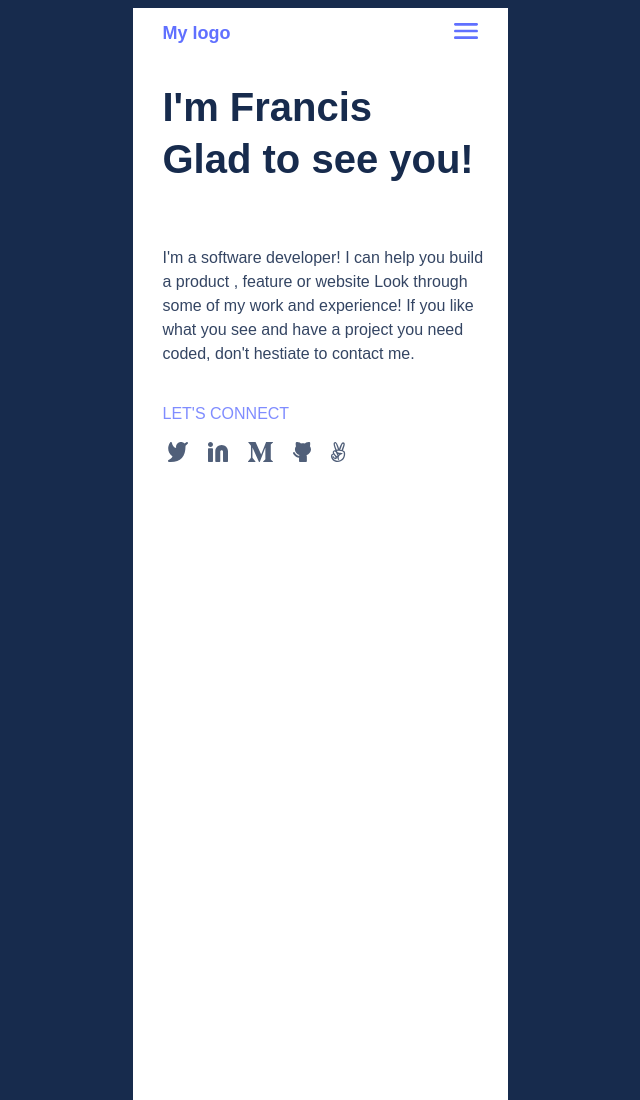
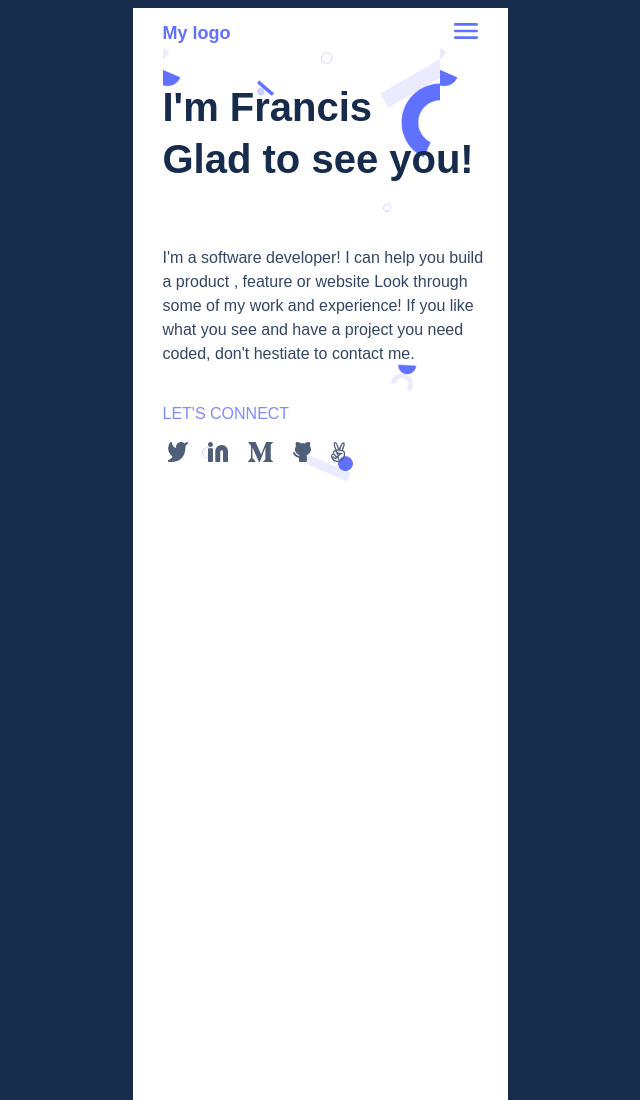
Before and after one commit to francis450/Mobile-First-Portfolio-Sneak-Peek, a website: page index.html in a window 1280 px wide. Shown: the top 1100 px of the page, without its empty margins (320-960 px from the left). Drawn offline with Linux system fonts and the light colour scheme.

Commit message:
Add the background image to the headline section and contain it

```diff
--- a/style.css
+++ b/style.css
@@ -6,7 +6,6 @@ body {
     width: 315px;
     height: 4210px;
     background-color: #fff;
-    background-image: url('img/background.png');
     background-size: contain;
     background-repeat: no-repeat;
     background-position: center;
@@ -14,7 +13,10 @@ body {
     display: flex;
     flex-direction: column;
   }
-
+  .headline{
+    background-image: url('img/background.png');
+    background-size: contain;
+  }
   .top-header {
     margin-top: -80px;
     display: flex;
```
